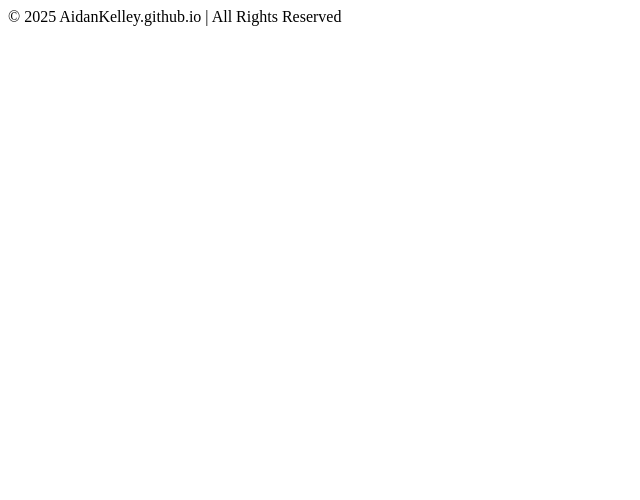
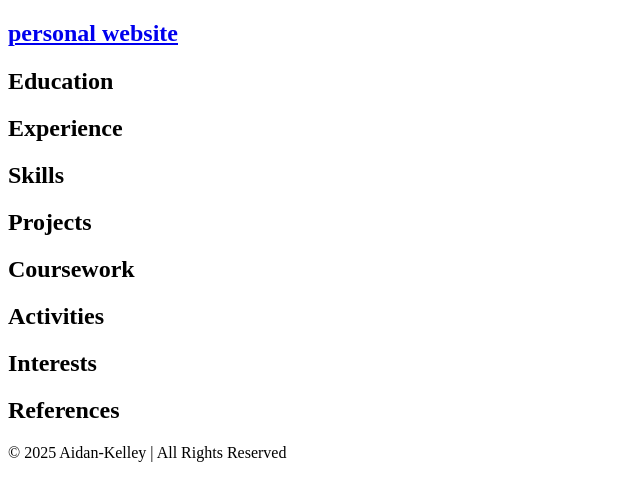
Before and after one commit to Aidan-Kelley/aidan-kelley.github.io, a plain HTML site: page resume.html in a window 1280 px wide. Shown: the whole page, without its empty margins (0-640 px from the left). Drawn offline with Linux system fonts and the light colour scheme.

Commit message:
feat: nav link

```diff
--- a/resume.html
+++ b/resume.html
@@ -4,15 +4,40 @@
     <title>Aidan Kelley</title>
   </head>
   <body>
-    <header></header>
-    <nav></nav>
+    <nav class="navbar">
+      <h1 class="logo">
+        <a href="index.html">personal website</a>
+      </h1>
+    </nav>
     <main>
-      <section></section>
-      <section></section>
-      <section></section>
-      <section></section>
-      <section></section>
+      <h1 class="page-title"></h1>
+      <div class="resume">
+        <section class="section">
+          <h2 class="section-title">Education</h2>
+        </section>
+        <section class="section">
+          <h2 class="section-title">Experience</h2>
+        </section>
+        <section class="section">
+          <h2 class="section-title">Skills</h2>
+        </section>
+        <section class="section">
+          <h2 class="section-title">Projects</h2>
+        </section>
+        <section class="section">
+          <h2 class="section-title">Coursework</h2>
+        </section>
+        <section class="section">
+          <h2 class="section-title">Activities</h2>
+        </section>
+        <section class="section">
+          <h2 class="section-title">Interests</h2>
+        </section>
+        <section class="section">
+          <h2 class="section-title">References</h2>
+        </section>
+      </div>
     </main>
-    <footer>© 2025 AidanKelley.github.io | All Rights Reserved</footer>
+    <footer class="footer">© 2025 Aidan-Kelley | All Rights Reserved</footer>
   </body>
 </html>
```
Also changed, not shown: blog.html (+7 -3 lines), contact.html (+7 -3 lines), index.html (+13 -8 lines), portfolio.html (+8 -3 lines).
